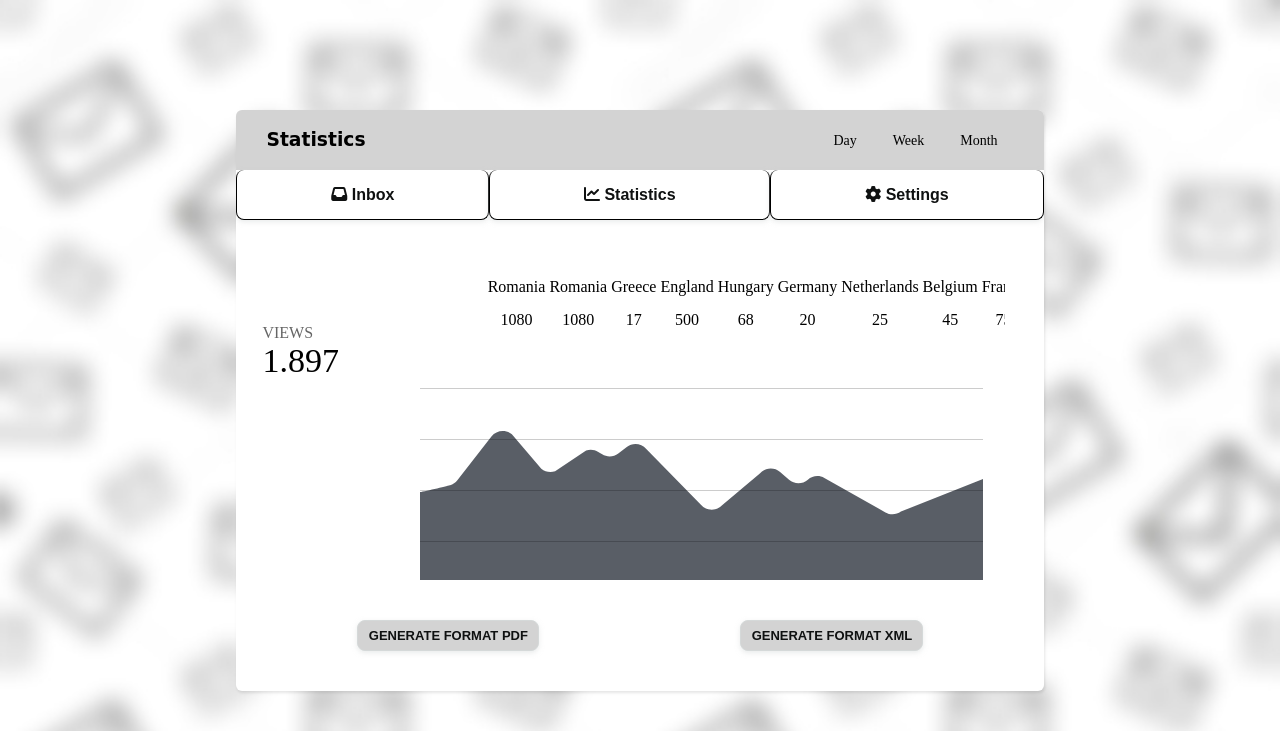
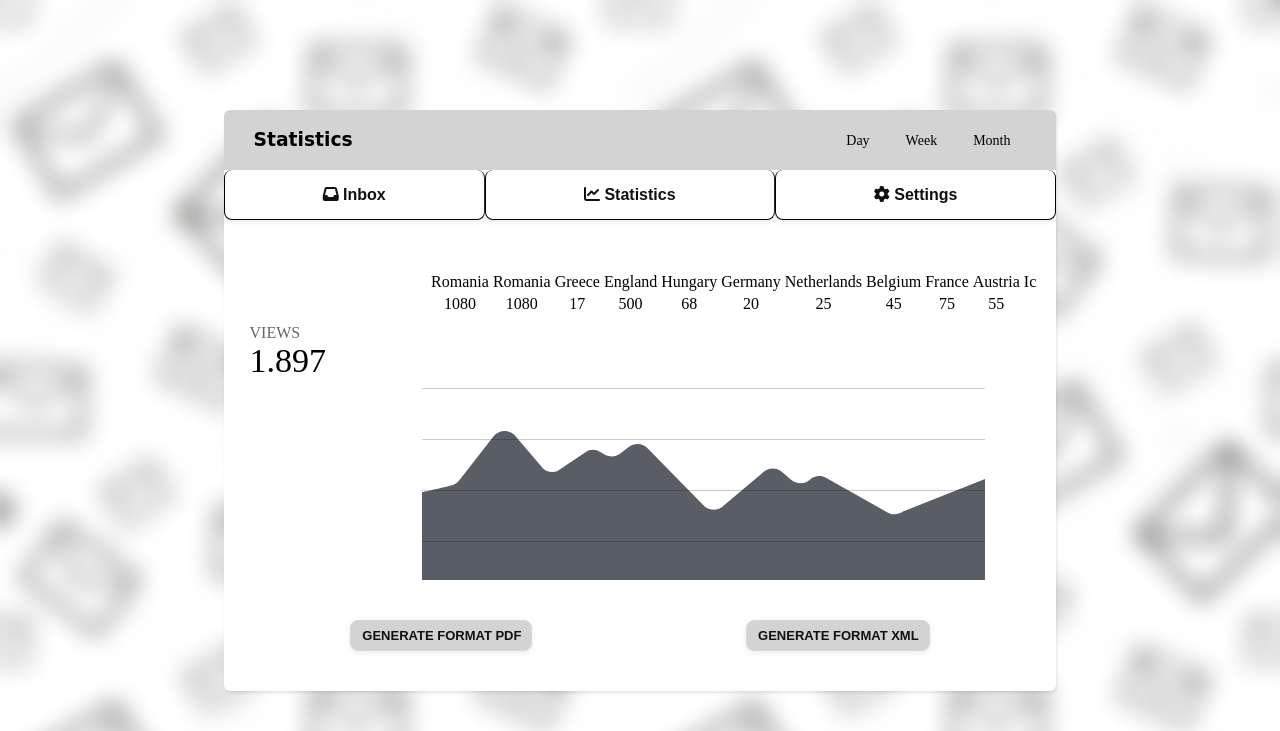
Before and after one commit to vitalie7bocicov/empub, a PHP site: page /pages/statistics.html in a window 1280 px wide. Shown: the top 731 px of the page. Run offline with PHP 8.4, Linux system fonts and the light colour scheme; some libraries are stand-ins or nearby versions.

Commit message:
update statistics.css

```diff
--- a/EMPub/styles/statistics.css
+++ b/EMPub/styles/statistics.css
@@ -107,18 +107,20 @@ body {
 
 }
 
+
 .countries {
-  display: flex;
-  justify-content: space-around;
   flex: 0 0 20%;
   column-gap: 10px;
-  width: 80%;
+  width: 90%;
+  margin-right:30px;
   margin-top: 30px;
   margin-bottom: 50px;
   overflow-x: scroll;
 }
 
 .countries table{
+	display: flex;
+	justify-content: space-between;
 	text-align:center;
 }
 
```
